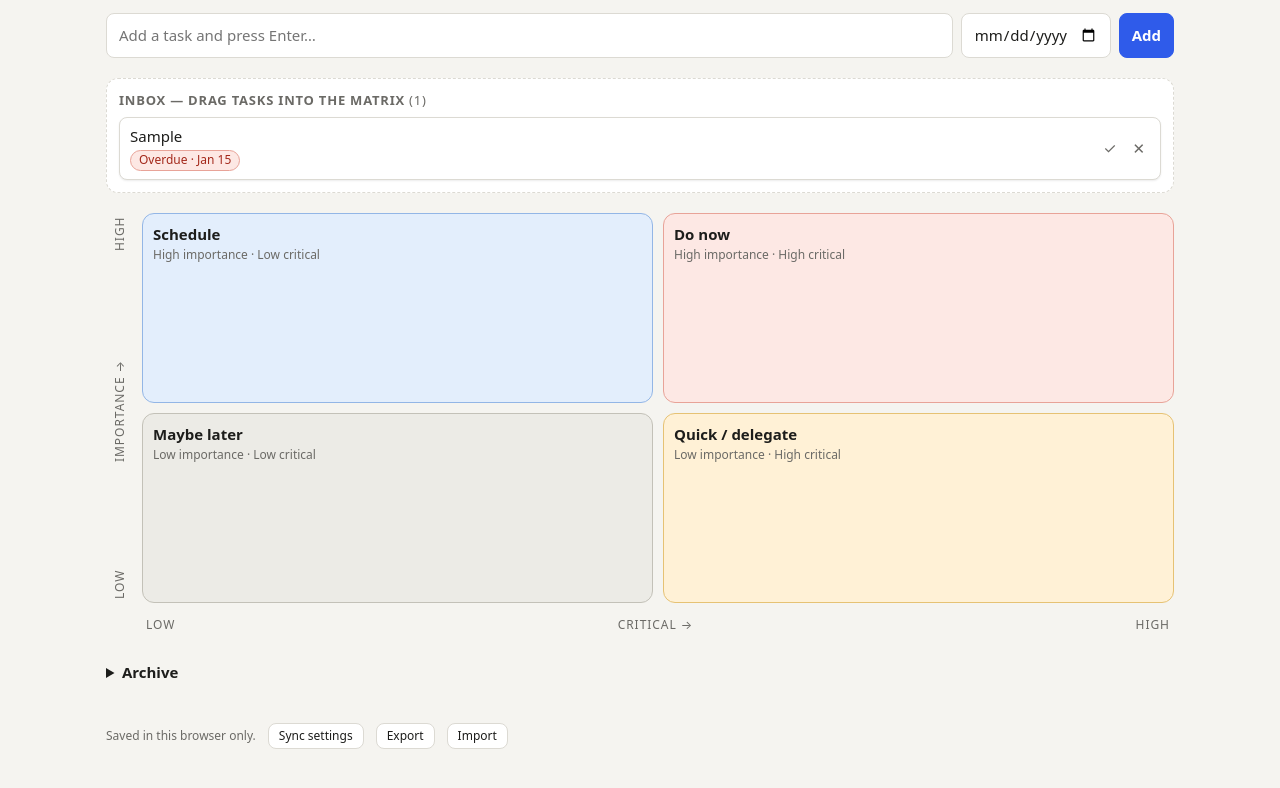
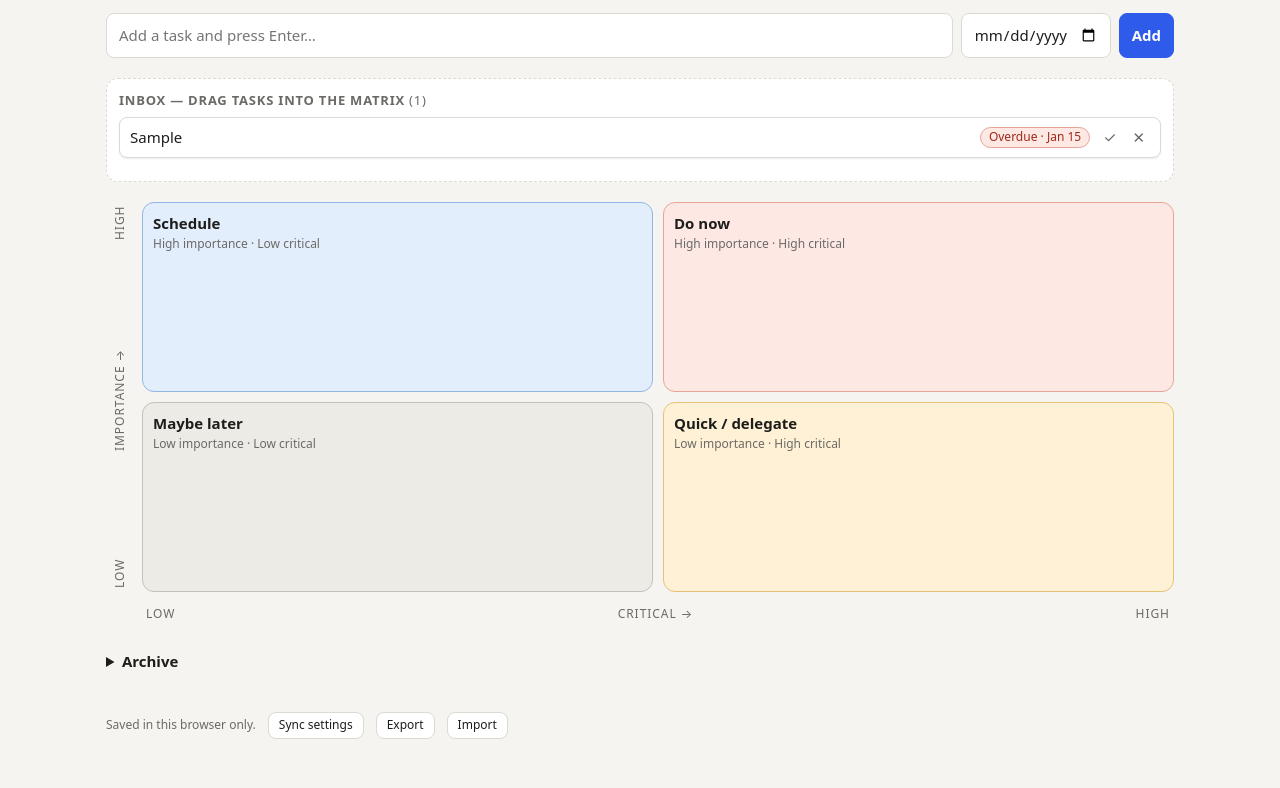
Before and after one commit to deepgupta85/task-matrix, a plain HTML site: page index.html in a window 1280 px wide. Both pictures are taken after typing "Sample", "2020-01-15" into the empty fields and a click on the button "Add". Shown: the part 54-842 px from the top of the page. Drawn offline with nearby package versions, Linux system fonts and the light colour scheme.

Commit message:
Inline due date badge and anchor date picker to card
Co-Authored-By: Claude Sonnet 5.5 <noreply@anthropic.com>

```diff
--- a/index.html
+++ b/index.html
@@ -37,8 +37,9 @@
   form.add input { flex: 1; min-width: 0; padding: 10px 12px; font: inherit; color: var(--text);
     background: var(--surface); border: 1px solid var(--border); border-radius: 8px; }
   form.add input[type=date] { flex: none; width: 150px; }
-  .body { flex: 1; min-width: 0; }
-  .body .t { display: block; }
+  .body { flex: 1; min-width: 0; display: flex; align-items: center; gap: 8px; position: relative; }
+  .body .t { flex: 1; min-width: 0; }
+  .body .due { flex: none; margin: 0; white-space: nowrap; }
   .due { display: inline-block; margin-top: 3px; font-size: 12px; padding: 1px 8px; border-radius: 99px;
     border: 1px solid var(--border); background: transparent; color: var(--muted); cursor: pointer; }
   .due.none { border-style: dashed; opacity: .6; }
@@ -225,7 +226,7 @@
     b.addEventListener('click', function () {
       var i = document.createElement('input');
       i.type = 'date'; i.value = t.due || '';
-      i.style.cssText = 'position:absolute;opacity:0;pointer-events:none;width:1px;height:1px';
+      i.style.cssText = 'position:absolute;right:0;top:100%;opacity:0;pointer-events:none;width:1px;height:1px';
       b.parentNode.appendChild(i);
       i.addEventListener('change', function () { t.due = i.value || null; t.updated = Date.now(); commit(); });
       i.addEventListener('blur', function () { setTimeout(function () { if (i.parentNode) i.parentNode.removeChild(i); }, 200); });
```
